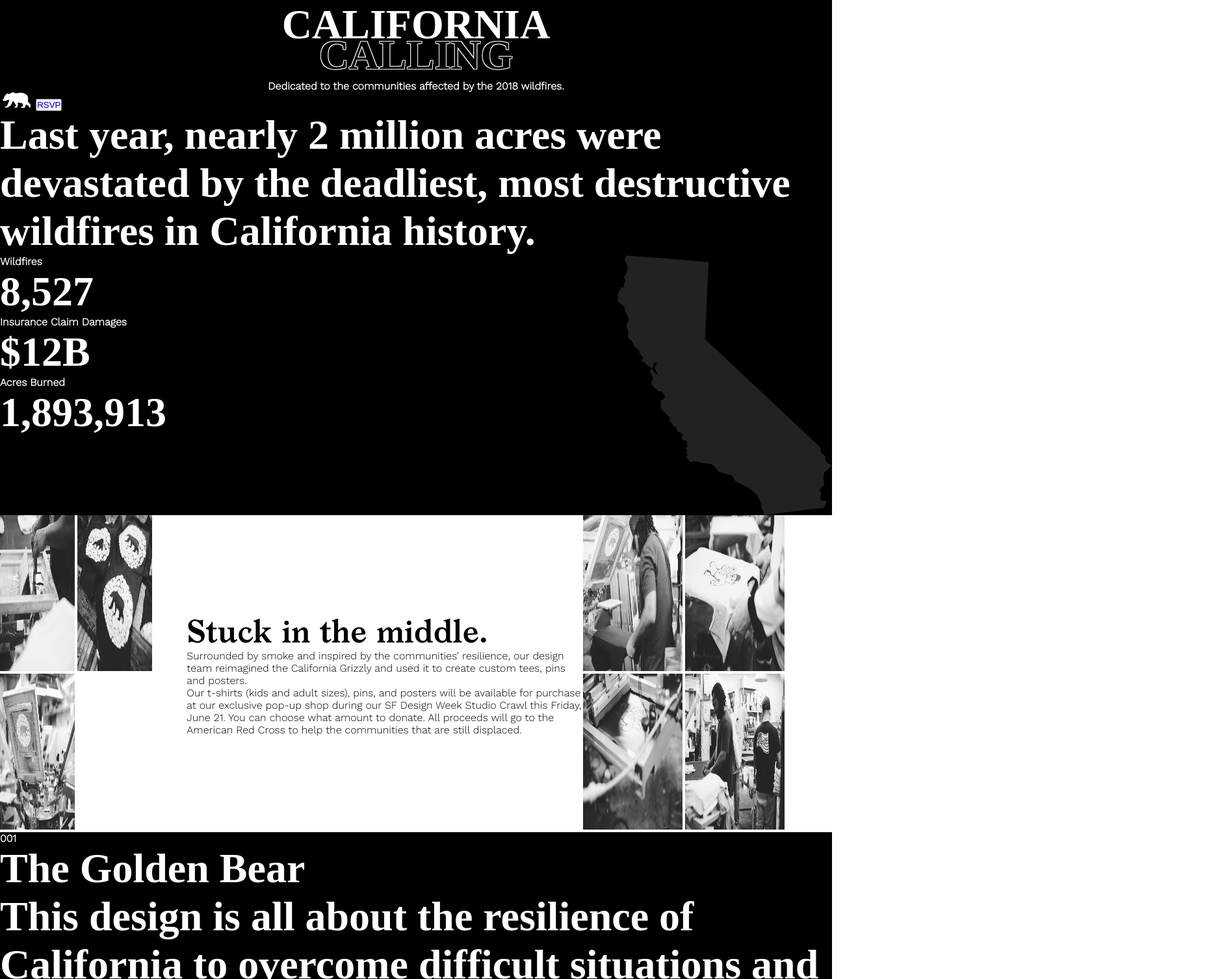
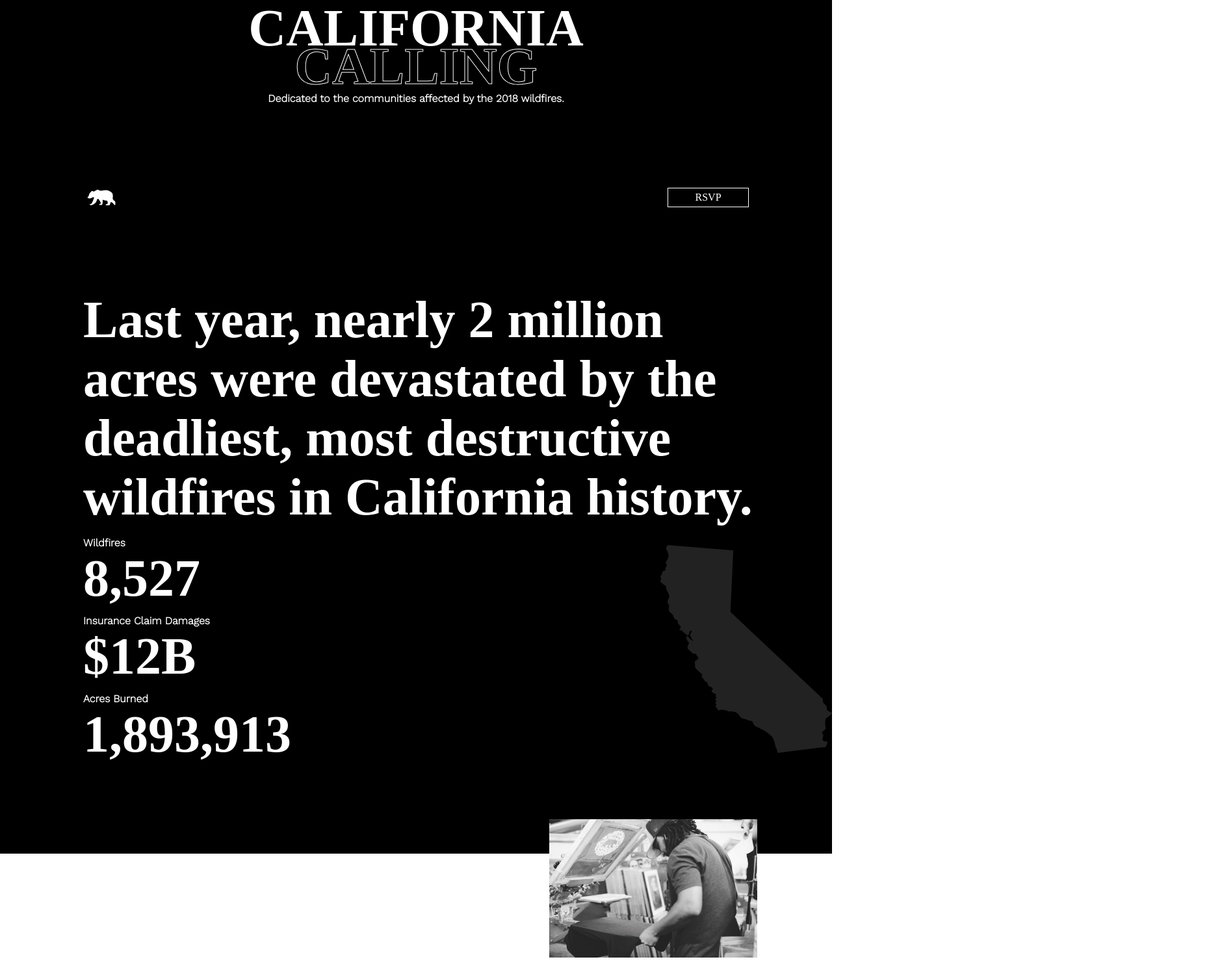
Before and after one commit to ellachoy/SC_Proj_California-calling_20210805, a plain HTML site: page index.html in a window 1280 px wide. Shown: the part 150-1657 px from the top of the page at 65% size, 1880 px wide, since content can reach past the window. Drawn offline with nearby package versions, Linux system fonts and the light colour scheme.

Commit message:
section_action

```diff
--- a/assets/css/style.css
+++ b/assets/css/style.css
@@ -17,11 +17,11 @@ h1,
 h2,
 h4 {
   font-family: "LarishNeue2";
-  font-size: 4em;
+  font-size: 5em;
 }
 h5,h3 {
   font-family: "LarishNeue";
-  font-size: 3em;
+  font-size: 4em;
 }
 h6,
 p {
@@ -31,17 +31,30 @@ p {
 ul li {
   list-style: none;
 }
-a {
-  text-decoration: none;
+a{
+    text-decoration: none;
+    border:1px solid #fff;
+    background-color: #000;
+    width:12%;
+    height:3.5vh;
+    display:flex;
+    justify-content: center;
+    align-items:center;
 }
-a:hover {
-  background-color:#fff;
+a{
+    color: #fff;
 }
+a:hover  {
+    background-color: #fff;
+    color: #000;
+}
+
 header, .wildfires, .bear, footer{
     background-color: #000;
     color: #fff;
 }
-/* header */
+/*** header ***/
+
 header img:nth-child(1){
     width:100%;
     height:13vh;
@@ -49,47 +62,118 @@ header img:nth-child(1){
 header div:nth-child(2){
     padding-top: 20px;
     text-align: center;
+    margin-bottom:10%;
 }
 header div:nth-child(2) h2{
-    line-height:47px;
+    line-height:59px;
 }
 header div:nth-child(2) h2:nth-of-type(2){
-    text-shadow: -1px -1px 0 #fff , 1px -1px 0 #fff,
-    -1px 1px 0 #fff,
-    1px 1px 0 #fff;
     color: #000;
+  -webkit-text-stroke: 1px #fff;
 }
 header div:nth-child(2) h6:first-child{
     margin-bottom: 17px;
 }
 header div:nth-child(2) h6:last-child{
-    margin-top: 15px;
+    margin-top: 10px;
+}
+header div:nth-child(3) img{
+    width:5.5%;
+    height:3vh;
+}
+header div:nth-child(3){
+    display:flex;
+    justify-content:space-between;
+    align-items:center;
+    padding:0 10%;
 }
 
-header div:nth-child(3) img{
-    width:4%;
-    height:3vh;
+/*** wildfires ***/
+.wildfires{
+    padding:10% 0 10% 10% ;
 }
-/* wildfires */
-.wildfires div{
+.wildfires h1:nth-child(1){
+    width:90%;
+}
+.wildfires .map{
     background: url(../img/map.svg) right/contain no-repeat;
-    width:100%;
-    height:50vh;
+    width: 100%;
+    height:40vh;
 }
-/* action */
-img{
+.wildfires article{
+    display:flex;
+    justify-content:space-between;
+    align-items:center;
+}
+.wildfires article .report{
+    padding-top:15px;
+}
+.wildfires article .report h1{
+    margin-bottom:10px;
+}
+/*** action ***/
+
+.action {
+    position:relative;
+    margin-bottom:23%;
+}
+.action #upper img{
+    position:absolute;
+    width:25%;
+    right:9%;
+    top:-4%;
+}
+#first img,#second img, #third img{
+    width:20%;
+}
+.action #first img:first-child{
+    padding:13em 0 0 3em;
+}
+.action #first article{
     width:40%;
-    height:30vh;
+    margin:0 auto;
+    padding-left:1em;
 }
-.action{
-    display:flex;
-    justify-content: space-between;
-    align-items: center;
+.action #first article p,.action #third p{
+    line-height:1.5em;
+}
+.action #first img:last-child{
+    position: absolute;
+    right: 0;
+    top:35em;
+}
+.action #third{
+    margin-bottom: 5em;
 
 }
-/* bear */
+.action #second img:first-child{
+    padding:9em 0 0 13em;
+}
+.action #second img:last-child{
+    position: absolute;
+    right:10em;
+    top:55em;
+}
+.action #third{
+    padding-top:14em;
+    display:flex;
+    align-items:center;
+}
+.action #third p{
+  width:40%;
+  padding-left:10em;
+}
+.action #last img{
+    position: absolute;
+    width:30%;
+    right:15em;
 
-/* footer */
+    /* padding:35em 5em -5%; */
+}
+
+/*** bear ***/
+
+/*** footer ***/
 
 footer img{
     width:10%;
@@ -100,7 +184,7 @@ footer img{
 
 /* Farbe: #fff / #000 */
 
-/* smartphone */
+/*** smartphone ***/
 @media screen and (max-width: 600px) {
     body {
       /* background-color: mediumseagreen; */
--- a/index.html
+++ b/index.html
@@ -18,13 +18,15 @@
         </div>
         <div>
             <img src="assets/img/bear.svg" alt="logo">
-            <button><a href="#">RSVP</a></button>
+            <a href="#">RSVP</a>
         </div>
     </header>
     <!-- wildfires -->
+    <main>
         <section class="wildfires">
             <h1>Last year, nearly 2 million acres were devastated by the deadliest, most destructive wildfires in California history.</h1>
-        <div >
+            <article>
+                <div class="report">
                     <h6>Wildfires</h6>
                     <h1>8,527</h1>
                     <h6>Insurance Claim Damages </h6>
@@ -32,27 +34,32 @@
                     <h6>Acres Burned </h6>
                     <h1>1,893,913</h1>
                 </div>
+                <div class="map"></div>
+            </article>
         </section>
         <!-- action -->
+
         <section class="action">
-     <div id="left">
+            <div id="upper">
+            <img src="assets/img/action1.jpeg" alt="">
+            </div>
+            <div id="first">
                 <img src="assets/img/action2.jpeg" alt="">
-         <img src="assets/img/action4.jpeg" alt="">
-         <img src="assets/img/action6.jpeg" alt="">
-     </div>
-     <div id="middle">
                 <article>
                     <h3>Stuck in the middle. </h3>
                     <p>Surrounded by smoke and inspired by the communities’ resilience, our design team reimagined the California Grizzly and used it to create custom tees, pins and posters.</p>
                 </article>
-         <article>
+                <img src="assets/img/action3.jpeg" alt="">
+            </div>
+            <div id="second">
+                <img src="assets/img/action4.jpeg" alt="">
+                <img src="assets/img/action5.jpeg" alt="">
+            </div>
+            <div id="third">
+                <img src="assets/img/action6.jpeg" alt="">
                 <p>Our t-shirts (kids and adult sizes), pins, and posters will be available for purchase at our exclusive pop-up shop during our SF Design Week Studio Crawl this Friday, June 21. You can choose what amount to donate. All proceeds will go to the American Red Cross to help the communities that are still displaced.</p>
-         </article>
             </div>
-     <div id="right">
-        <img src="assets/img/action1.jpeg" alt="">
-        <img src="assets/img/action3.jpeg" alt="">
-        <img src="assets/img/action5.jpeg" alt="">
+            <div id="last">
                 <img src="assets/img/action7.jpeg" alt="">
             </div>
         </section>
@@ -71,7 +78,6 @@
                     <img src="assets/img/goldenbear.png" alt="">
                     <img src="assets/img/gb2.png" alt="">
                 </div>
-
             </article>
         </section>
         <!-- circle anni. position nochmal überlegen  -->
@@ -93,13 +99,14 @@
                 </div>
             </article>
         </section>
+    </main>
     <footer>
         <div id="banner">2019 JUNE 21, 2019 JUNE 21 ……. </div>
         <article>
             <h6>Join us </h6>
             <h4>Mark your calendar for our SF Design Week Studio Crawl. In addition to custom swag, we’ll also have a DJ, a mixologist, and other cool surprises we can’t tell you about yet.
             A SF Design Week project.</h4>
-        <button><a href="#">RSVP</a></button>
+            <a href="#">RSVP</a>
         </article>
         <article>
             <div>
```
Lines whose indentation alone changed are shown as unchanged.
